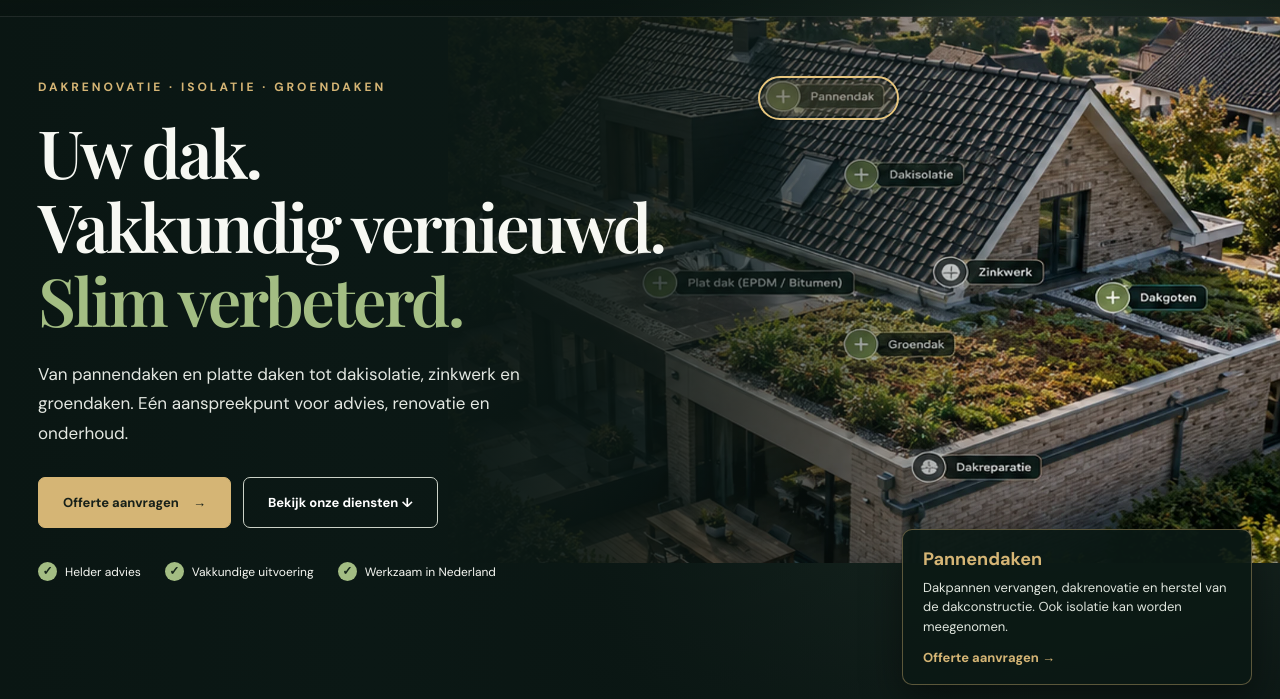
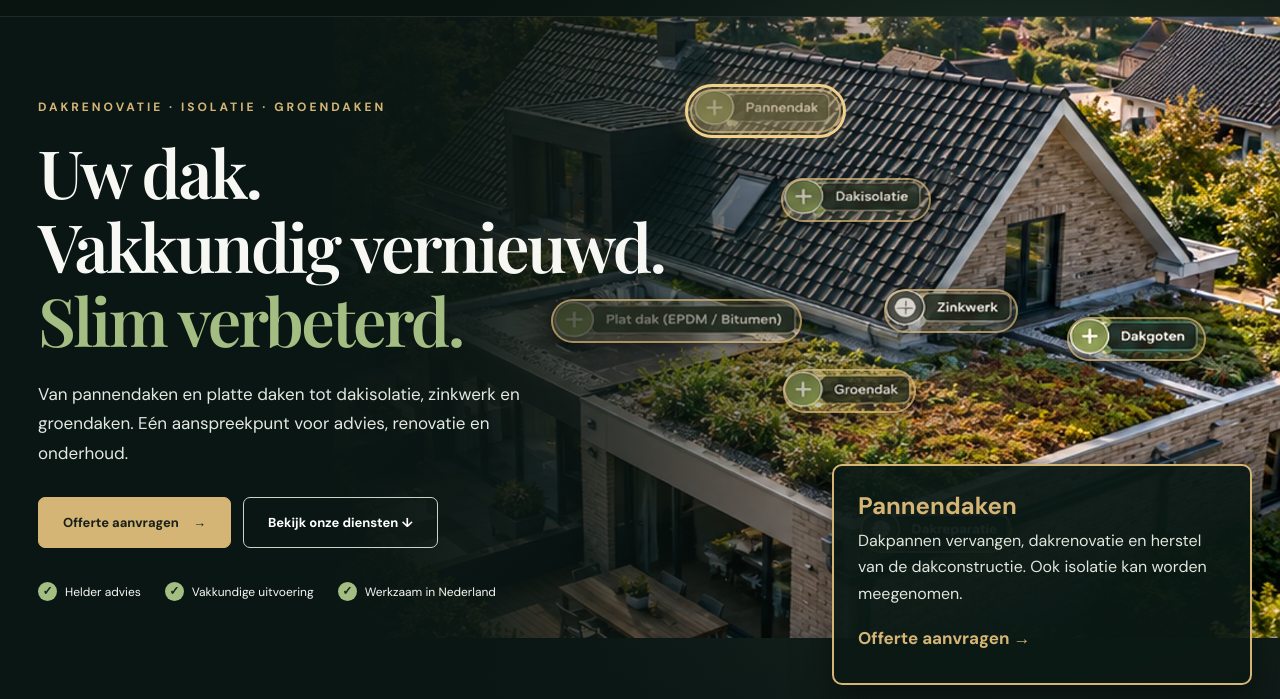
Before and after one commit to GreenSolutions1/green-solutions-website, a plain HTML site: page index.html in a window 1280 px wide. Both pictures are taken after a click on the button "Pannendaken". Shown: the part 89-788 px from the top of the page. Drawn offline with nearby package versions, Linux system fonts and the light colour scheme.

Commit message:
Verbeterde interactieve woning

```diff
--- a/index.html
+++ b/index.html
@@ -57,6 +57,107 @@
   .house-hotspots{order:2;margin-top:calc(-100vw * 920 / 1400);z-index:10}
   .house-tip{display:none}
   .house-info{position:fixed}
+}
+
+/* Green Solutions: duidelijkere interactieve woning */
+@media (min-width: 761px) {
+  .hero {
+    min-height: 830px;
+  }
+
+  .hero-image,
+  .house-hotspots {
+    width: min(74vw, 1100px);
+    top: 105px;
+    right: 0;
+  }
+
+  .hero:before {
+    background: linear-gradient(
+      90deg,
+      #0a1613 0%,
+      #0a1613 23%,
+      #0a1613ed 37%,
+      #0a1613a8 49%,
+      #0a161340 64%,
+      transparent 83%
+    );
+  }
+
+  .hero-image {
+    opacity: 1;
+    filter: brightness(1.12) saturate(1.12);
+  }
+}
+
+/* Knoppen duidelijker en gemakkelijker aanklikbaar */
+.hotspot {
+  border: 2px solid #d5b575b3;
+  background: #d5b57520;
+  border-radius: 24px;
+  min-height: 44px;
+  box-shadow: 0 2px 12px #0008;
+  transition: background .2s, box-shadow .2s;
+}
+
+.hotspot:hover,
+.hotspot:focus-visible,
+.hotspot[aria-pressed="true"] {
+  background: #d5b57565;
+  outline: 3px solid #f1d18c;
+  outline-offset: 2px;
+  box-shadow: 0 0 20px #d5b57588;
+}
+
+/* Informatiekaart beter leesbaar */
+.house-info {
+  width: min(420px, calc(100vw - 36px));
+  padding: 24px;
+  border: 2px solid #d5b575;
+}
+
+.house-info h3 {
+  font-size: 24px;
+}
+
+.house-info p {
+  font-size: 16px;
+  line-height: 1.65;
+}
+
+.house-info a {
+  display: inline-block;
+  font-size: 17px;
+  padding: 10px 0;
+}
+
+/* Instructie duidelijker */
+.house-tip {
+  font-size: 16px;
+  font-weight: 700;
+  border: 1px solid #d5b575;
+  color: #f7f8f3;
+}
+
+/* Mobiel: afbeelding volledig zichtbaar houden */
+@media (max-width: 760px) {
+  .hero-image,
+  .house-hotspots {
+    width: 100%;
+  }
+
+  .hero-image {
+    filter: brightness(1.08) saturate(1.08);
+  }
+
+  .hotspot {
+    min-height: 0;
+    border-width: 1px;
+  }
+
+  .house-info {
+    padding: 18px;
+  }
 }
 </style>
 </head><body>
```
